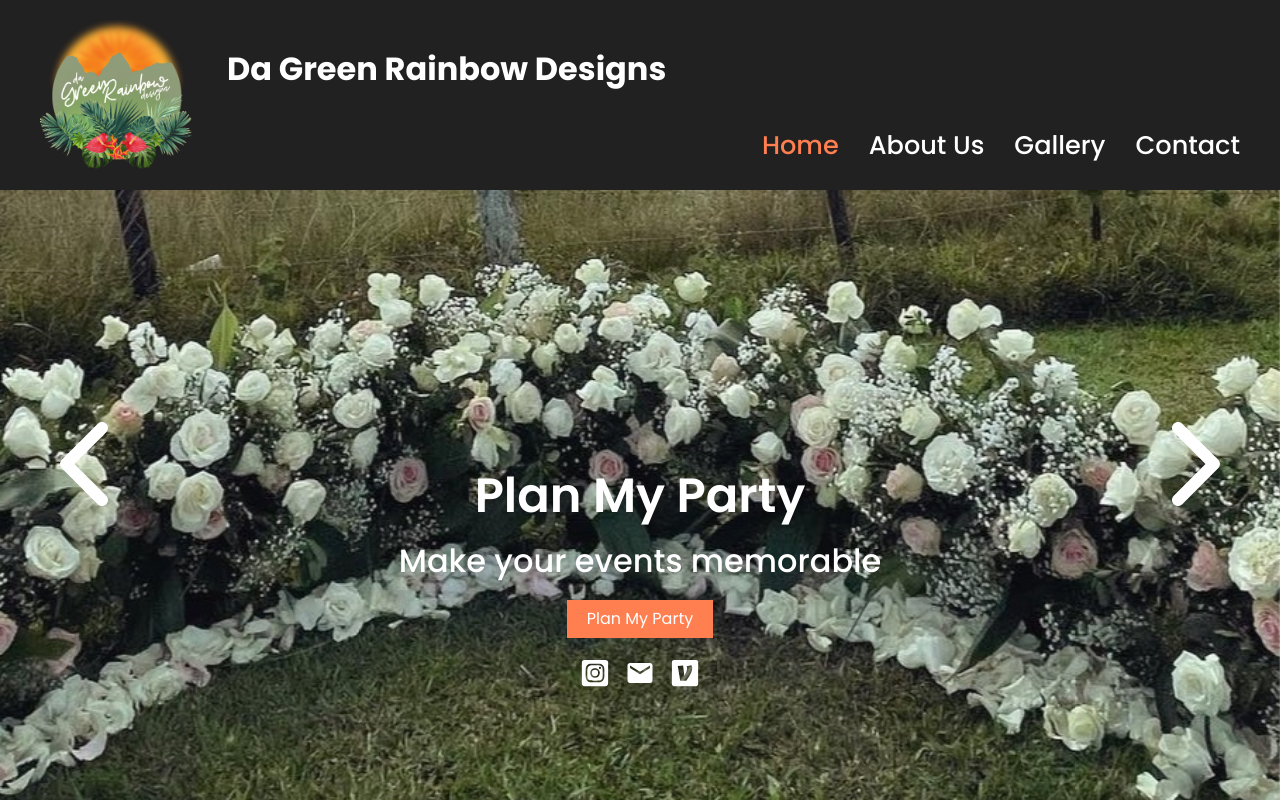
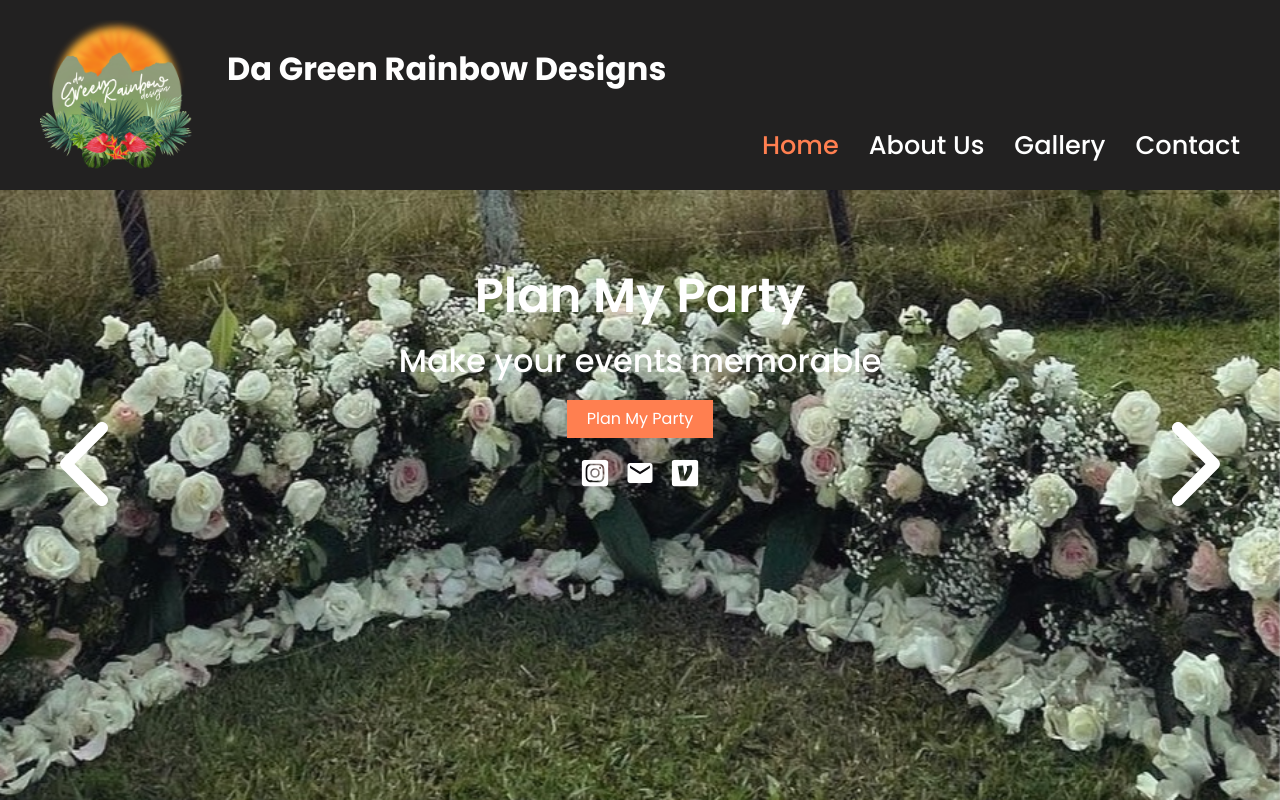
Before and after one commit to pthesken/da-green-rainbow, a React (Vite) app: page / in a window 1280 px wide. Built offline with nearby package versions, Linux system fonts and the light colour scheme; grey boxes are pictures that could not be loaded.

Commit message:
integrated the home page changes (scooted up)

```diff
--- a/src/App.css
+++ b/src/App.css
@@ -33,6 +33,13 @@ body {
 
 .slide-content.no-bg-slide {
   background: none;
+}
+
+.home-slide-click-contents {
+  display: flex;
+  flex-direction: column;
+  align-items: center;
+  transform: translateY(-200px); /* Adjust the value as needed */
 }
 
 .title {
@@ -196,6 +203,12 @@ form button:hover {
 }
 
 @media (min-width: 768px) {
+  .home-slide-click-contents {
+    transform: translateY(
+      -200px
+    ); /* Adjust the value as needed for larger screens */
+  }
+
   .arrow {
     font-size: 8rem;
   }
--- a/src/App.jsx
+++ b/src/App.jsx
@@ -50,6 +50,7 @@ function App() {
             className="slide-content"
             style={{ backgroundImage: `url(${Arrangement})` }}
           >
+            <div className="home-slide-click-contents">
               <div className="title" data-swiper-parallax="-300">
                 Plan My Party
               </div>
@@ -81,6 +82,7 @@ function App() {
                 >
                   <IoLogoVenmo size={30} />
                 </a>
+              </div>
             </div>
             <div className="navigation-arrows">
               <IoIosArrowBack
```
Lines whose indentation alone changed are shown as unchanged.
